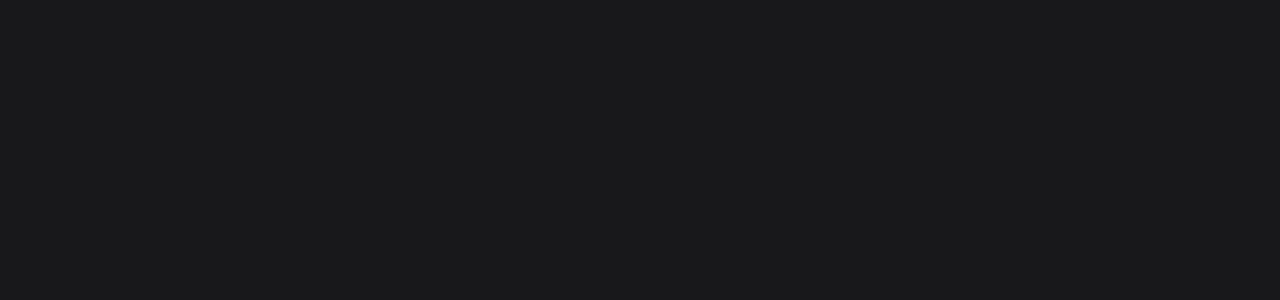
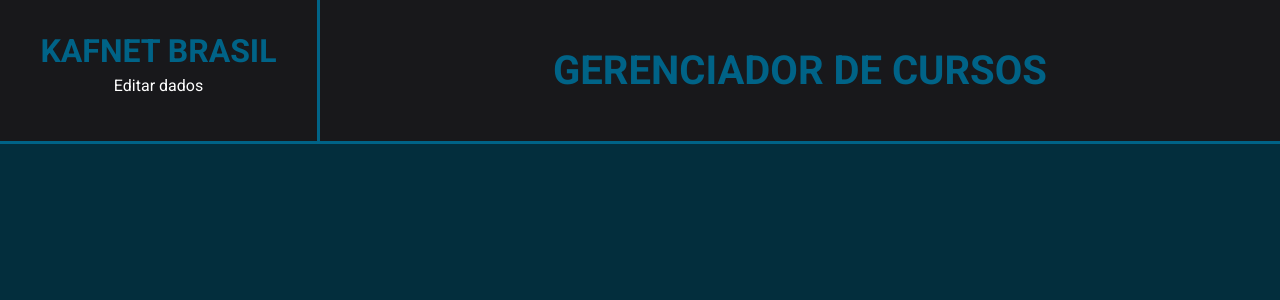
Before and after one commit to mrdiego184/Projeto-Techbridge, a React (Vite) app: page /companyDashboard in a window 1280 px wide. Before the commit this address had no page. Shown: the top 300 px of the page. Built offline with nearby package versions, Linux system fonts and the light colour scheme.

Commit message:
Setup initial styles and create header for company dashboard, create all company-side page files

```diff
--- a/src/pages/companydashboard/index.tsx
+++ b/src/pages/companydashboard/index.tsx
@@ -0,0 +1,25 @@
+import {DashboardHeader, CompanyInfo, CompanyName, CompanyEdit, ManagamentSection} from "./styles"
+
+export default function CompanyDashboard () {
+    return (
+        <>
+        <DashboardHeader>
+            <CompanyInfo>
+                <CompanyName>KAFNET BRASIL</CompanyName>
+
+                <CompanyEdit to="/companyEdit">Editar dados</CompanyEdit>
+
+            </CompanyInfo>
+
+            <h1>GERENCIADOR DE CURSOS</h1>
+
+        </DashboardHeader>
+
+        <ManagamentSection>
+
+
+        </ManagamentSection>
+        </>
+
+    )
+}
--- a/src/pages/companydashboard/styles.ts
+++ b/src/pages/companydashboard/styles.ts
@@ -0,0 +1,47 @@
+import styled from "styled-components"
+import {Link} from "react-router-dom"
+
+
+export const DashboardHeader = styled.div`
+    border-bottom: solid ${props => props.theme["blue-300"]};
+    height: 18dvh;
+    display: flex;
+    align-items: center;
+    width: 100%;
+
+
+    h1 {
+    color: ${props => props.theme["blue-300"]};
+    margin: 0 auto;
+    font-size: 2.5rem;
+    font-weight: bolder;
+
+    }
+`
+
+export const CompanyInfo = styled.div`
+    border-right: solid ${props => props.theme["blue-300"]};
+    width: 25%;
+    display:flex;
+    flex-direction: column;
+    align-items: center;
+    height:100%;
+`
+
+export const CompanyName = styled.h3`
+    color: ${props => props.theme["blue-300"]};
+    font-size: 2rem;
+    margin-top: 10%;
+
+`
+
+export const CompanyEdit = styled(Link)`
+    color: white;
+    text-decoration: none;
+    margin-top: 2%;
+`
+
+export const ManagamentSection = styled.div`
+    height: 82dvh;
+    background-color: ${props => props.theme["blue-700"]};
+`
--- a/src/router.tsx
+++ b/src/router.tsx
@@ -10,6 +10,7 @@ import CompanyRegform from "./pages/companyregister"
 import CompanyLogform from "./pages/companylogin"
 import CoursePage from "./pages/coursepage"
 import StudyPage from "./pages/studypage"
+import CompanyDashboard from "./pages/companydashboard"
 
 export  function Router() {
   return (
@@ -17,6 +18,7 @@ export  function Router() {
         <Route path="/" element={<Choice/>} />
         <Route path="/companyRegister" element={<CompanyRegform/> } />
         <Route path="/companyLogin" element={<CompanyLogform/> } />
+        <Route path="/companyDashboard" element={<CompanyDashboard/> } />
         <Route path="/studentRegister" element={<StudentRegform/>} />
         <Route path="/studentLogin" element={<StudentLogform/>} />
         <Route path="/studentDashboard" element={<StudentDashboard/>} />
```
Also changed, not shown: src/pages/companyaddcourse/index.tsx (added), src/pages/companyaddcourse/styles.ts (added), src/pages/companyparticipantslist/index.tsx (added), src/pages/companyparticipantslist/styles.ts (added), src/pages/participantprofile/index.tsx (added), src/pages/participantprofile/styles.ts (added).
